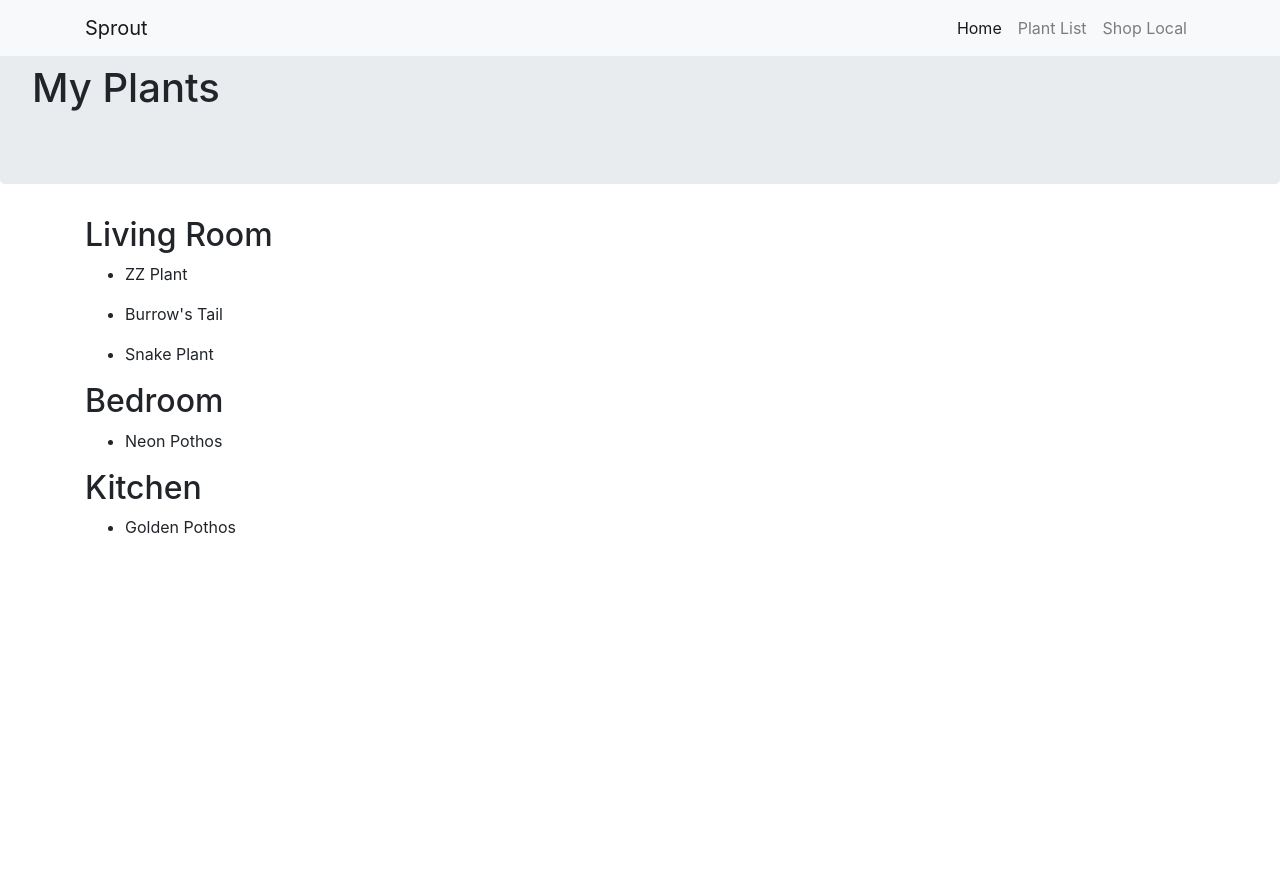
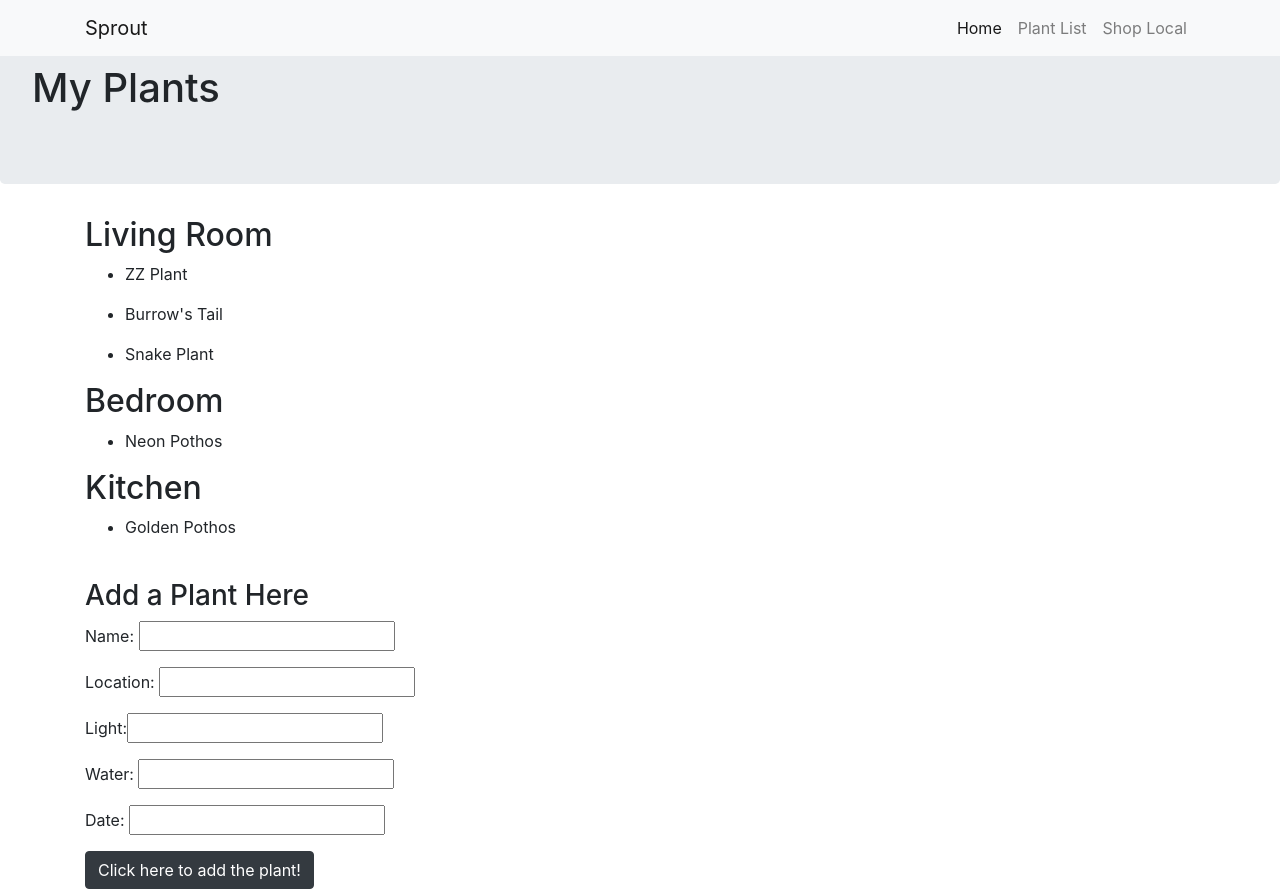
Before and after one commit to ellengreen/Sprout, an Angular app: page /plants in a window 1280 px wide. Before the commit the page ends 800 px from the top, so only its background shows below. Built offline with nearby package versions, Linux system fonts and the light colour scheme; what @agm/core would draw is missing.

Commit message:
ngModel input for new plants

```diff
--- a/src/app/app.module.ts
+++ b/src/app/app.module.ts
@@ -1,6 +1,7 @@
 import { BrowserModule } from '@angular/platform-browser';
 import { NgModule } from '@angular/core';
 import { AgmCoreModule } from '@agm/core';
+import { FormsModule } from '@angular/forms';
 
 import { AppRoutingModule } from './app-routing.module';
 import { AppComponent } from './app.component';
@@ -18,11 +19,12 @@ import { BrowserAnimationsModule } from '@angular/platform-browser/animations';
   ],
   imports: [
     BrowserModule,
+    FormsModule,
     AppRoutingModule,
     AgmCoreModule.forRoot({
       apiKey: 'AIzaSyBKi-ZfdztsvTQAWMjq8WUF2lwPhzvVcM0'
     }),
-    BrowserAnimationsModule
+    BrowserAnimationsModule,
   ],
   providers: [],
   bootstrap: [AppComponent]
--- a/src/app/home/home.component.html
+++ b/src/app/home/home.component.html
@@ -1,36 +1,7 @@
-<!-- <nav class="navbar navbar-expand-lg navbar-light bg-light fixed-top">
-    <div class="container">
-      <a class="navbar-brand" href="#">Start Bootstrap</a>
-      <button class="navbar-toggler" type="button" data-toggle="collapse" data-target="#navbarResponsive" aria-controls="navbarResponsive" aria-expanded="false" aria-label="Toggle navigation">
-            <span class="navbar-toggler-icon"></span>
-          </button>
-      <div class="collapse navbar-collapse" id="navbarResponsive">
-        <ul class="navbar-nav ml-auto">
-          <li class="nav-item active">
-            <a class="nav-link" href="#">Home
-                  <span class="sr-only">(current)</span>
-                </a>
-          </li>
-          <li class="nav-item">
-            <a class="nav-link" href="#">About</a>
-          </li>
-          <li class="nav-item">
-            <a class="nav-link" href="#">Services</a>
-          </li>
-          <li class="nav-item">
-            <a class="nav-link" href="#">Contact</a>
-          </li>
-        </ul>
-      </div>
-    </div>
-  </nav> -->
-
   <header>
-    <div id="carouselExampleIndicators" class="carousel slide" data-ride="carousel">
-      <div class="carousel-inner" role="listbox">
-        <!-- Slide One - Set the background image for this slide in the line below -->
-        <div class="image" style="background-image: url('https://source.unsplash.com/lWBZ01XRRoI/1920x1080')">
+    <div class="image" style="background-image: url('https://source.unsplash.com/lWBZ01XRRoI/1920x1080')">
+        <div class="carousel-caption d-none d-md-block">
+            <!-- <h2 class="display-4">Sprout</h2> -->
         </div>
-      </div>
     </div>
   </header>
--- a/src/app/home/home.component.scss
+++ b/src/app/home/home.component.scss
@@ -7,3 +7,9 @@
     -o-background-size: cover;
     background-size: cover;
   }
+
+
+  .display-4 {
+    color: black;
+    text-align: left;
+  }
--- a/src/app/my-plants/plant-list/plant-list.component.html
+++ b/src/app/my-plants/plant-list/plant-list.component.html
@@ -18,7 +18,7 @@
   <div class="row">
     <div class="col-md-6">
       <h2>Living Room</h2>
-      <ng-container *ngFor="let plant of plants">
+      <ng-container *ngFor="let plant of plantList">
         <a *ngIf="plant.location === 'Living Room'"
           [class.selected]="plant === selectedPlant"
           (click)="onSelect(plant)">
@@ -29,7 +29,7 @@
       </ng-container>
 
       <h2>Bedroom</h2>
-      <ng-container *ngFor="let plant of plants">
+      <ng-container *ngFor="let plant of plantList">
         <a *ngIf="plant.location === 'Bedroom'"
           [class.selected]="plant === selectedPlant"
           (click)="onSelect(plant)">
@@ -40,7 +40,7 @@
       </ng-container>
 
       <h2>Kitchen</h2>
-      <ng-container *ngFor="let plant of plants">
+      <ng-container *ngFor="let plant of plantList">
         <a *ngIf="plant.location === 'Kitchen'"
           [class.selected]="plant === selectedPlant"
           (click)="onSelect(plant)">
@@ -68,3 +68,11 @@
 </div>
 <br>
  <!-- <button type="button" class="btn btn-dark btn-circle btn-xl">Add A Plant!</button> -->
+
+ <h3>Add a Plant Here</h3>
+    <p>Name: <input [(ngModel)]="newName" type="text"></p>
+    <p>Location: <input [(ngModel)]="newLocation" type="text"></p>
+    <p>Light:<input [(ngModel)]="newLight" type="text"></p>
+    <p>Water: <input [(ngModel)]="newWater" type="text"></p>
+    <p>Date: <input [(ngModel)]="newDate" type="text"></p>
+<button class="btn btn-dark" (click)="addPlant()">Click here to add the plant!</button>
--- a/src/app/my-plants/plant-list/plant-list.component.ts
+++ b/src/app/my-plants/plant-list/plant-list.component.ts
@@ -1,4 +1,4 @@
-import { Component, OnInit } from '@angular/core';
+import { Component, OnInit, Input} from '@angular/core';
 import { Plant } from '../plant';
 import { PLANTS } from '../plants';
 
@@ -8,11 +8,25 @@ import { PLANTS } from '../plants';
   styleUrls: ['./plant-list.component.scss']
 })
 export class PlantListComponent implements OnInit {
-  plants = PLANTS;
+  plantList = PLANTS;
+  @Input() plants: Plant[];
+
   selectedPlant: Plant;
+  newName: string;
+  newLocation: string;
+  newLight: string;
+  newWater: string;
+  newDate: string;
+
+
   constructor() { }
 
   ngOnInit() {
+  }
+
+  addPlant(){
+    let plant = new Plant(this.newName, this.newLocation, this.newLight, this.newWater, this.newDate)
+    this.plantList.push(plant);
   }
 
   onSelect(plant: Plant) : void {
--- a/src/app/my-plants/plant.ts
+++ b/src/app/my-plants/plant.ts
@@ -1,9 +1,15 @@
-export interface Plant {
+export class Plant {
     name: string;
     location: string;
     light: string;
     water: string;
     date: string;
 
-
+    constructor(name: string, location: string, light: string, water: string, date: string){
+        this.name = name;
+        this.location = location;
+        this.light = light;
+        this.water = water;
+        this.date = date;
+    }
 }
--- a/src/styles.scss
+++ b/src/styles.scss
@@ -1,7 +1,2 @@
 /* You can add global styles to this file, and also import other style files */
 @import "~bootstrap/dist/css/bootstrap.css";
-// @import '@angular/material/prebuilt-themes/deeppurple-amber.css';
-
-
-// html, body { height: 100%; }
-// body { margin: 0; font-family: Roboto, "Helvetica Neue", sans-serif; }
```
